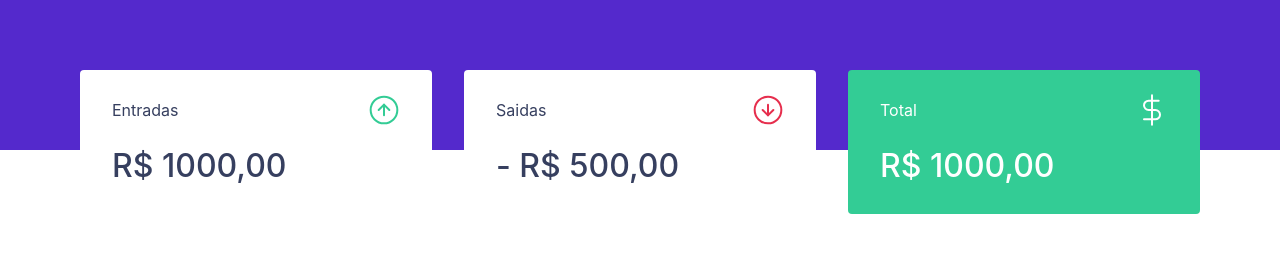
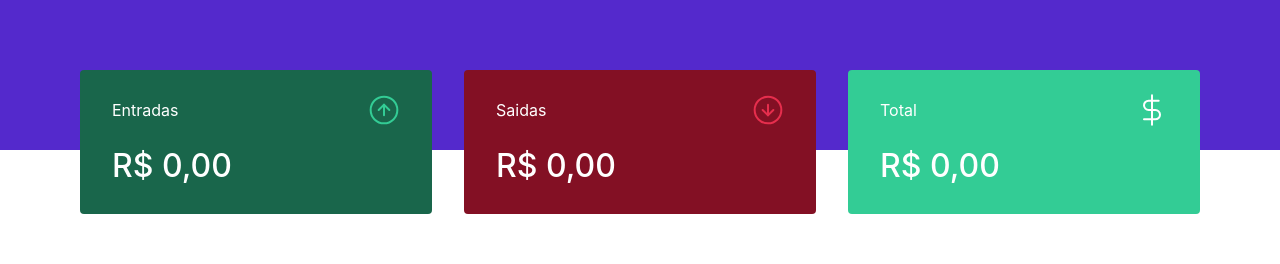
Before and after one commit to kaiorr/dtmoney, a React (Create React App) app: page / in a window 1280 px wide. Shown: the part 122-386 px from the top of the page. Built offline with nearby package versions, Linux system fonts and the light colour scheme; no server answers; what miragejs would draw is missing.

Commit message:
Calculando Resumo de transaçoes

```diff
--- a/src/Contexto/Transactions.context.tsx
+++ b/src/Contexto/Transactions.context.tsx
@@ -26,6 +26,7 @@ interface TransactionsContextData {
   createTransaction: (transaction: TransactionInput) => Promise<void>;
 }
 
+//sem retorno array na interface
 export const TransactionsContext = createContext<TransactionsContextData>(
   {} as TransactionsContextData
 );
--- a/src/components/Summary/Summary.style.ts
+++ b/src/components/Summary/Summary.style.ts
@@ -1,3 +1,4 @@
+import { darken } from "polished";
 import styled from "styled-components";
 
 export const Container = styled.div`
@@ -10,7 +11,7 @@ export const Container = styled.div`
     background: var(--v-white);
     padding: 1.5rem 2rem;
     border-radius: 0.25rem;
-    color: var(--v-text-title);
+    color: var(--v-white);
 
     header {
       display: flex;
@@ -30,5 +31,13 @@ export const Container = styled.div`
       background: var(--v-green);
       color: var(--v-white);
     }
+
+    &.top-deposit-background {
+      background: ${darken(0.25, "#33cc95")};
+    }
+
+    &.top-withdraw-background {
+      background: ${darken(0.25, "#e52e4d")};
+    }
   }
 `;
--- a/src/components/Summary/Summary.tsx
+++ b/src/components/Summary/Summary.tsx
@@ -7,31 +7,65 @@ import { TransactionsContext } from "../../Contexto/Transactions.context";
 
 export const Summary = () => {
   const { transactions } = useContext(TransactionsContext);
-  console.log(transactions);
+
+  const summary = transactions.reduce(
+    (acc, transaction) => {
+      if (transaction.type === "deposit") {
+        acc.deposits += transaction.amount;
+        acc.total += transaction.amount;
+      } else {
+        acc.withdraws -= transaction.amount;
+        acc.total -= transaction.amount;
+      }
+
+      return acc;
+    },
+    {
+      deposits: 0,
+      withdraws: 0,
+      total: 0,
+    }
+  );
+
   return (
     <Container>
-      <div>
+      <div className="top-deposit-background">
         <header>
           <p>Entradas</p>
           <img src={incomeImg} alt="entradas" />
         </header>
-        <strong>R$ 1000,00</strong>
+        <strong>
+          {new Intl.NumberFormat("pt-BR", {
+            style: "currency",
+            currency: "BRL",
+          }).format(summary.deposits)}
+        </strong>
       </div>
 
-      <div>
+      <div className="top-withdraw-background">
         <header>
           <p>Saidas</p>
-          <img src={outcomeImg} alt="entradas" />
+          <img src={outcomeImg} alt="saídas" />
         </header>
-        <strong>- R$ 500,00</strong>
+        <strong>
+          {new Intl.NumberFormat("pt-BR", {
+            style: "currency",
+            currency: "BRL",
+          }).format(summary.withdraws)}
+        </strong>
       </div>
 
       <div className="total">
         <header>
           <p>Total</p>
-          <img src={totalImg} alt="entradas" />
+          <img src={totalImg} alt="total" />
         </header>
-        <strong>R$ 1000,00</strong>
+        <strong>
+          {new Intl.NumberFormat("pt-BR", {
+            style: "currency",
+            currency: "BRL",
+          }).format(summary.total)}
+        </strong>
       </div>
     </Container>
   );
```
